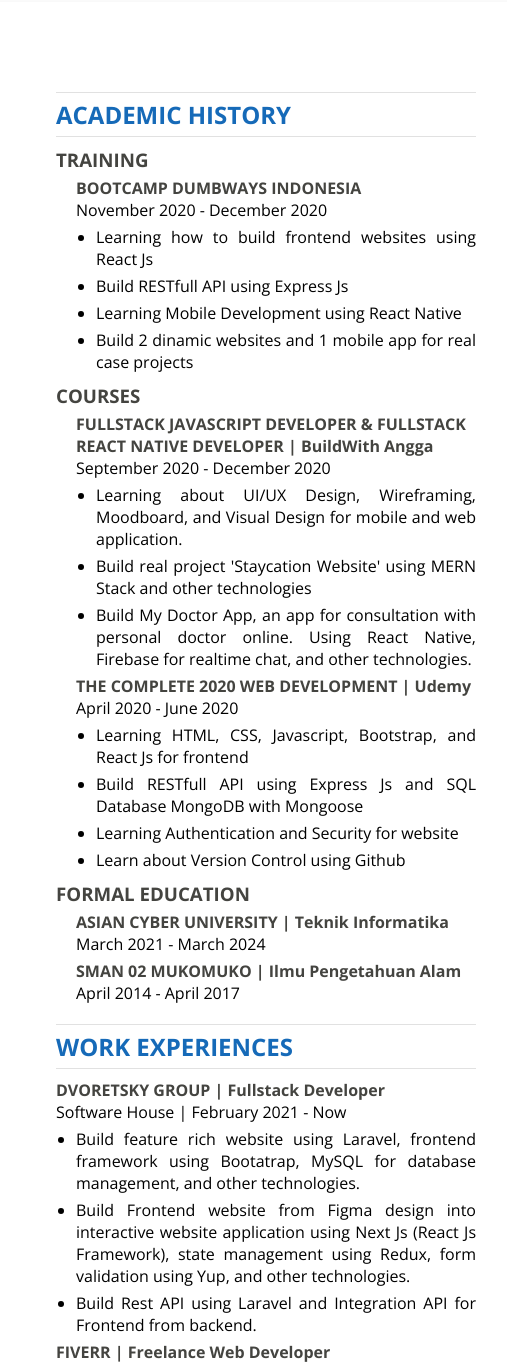
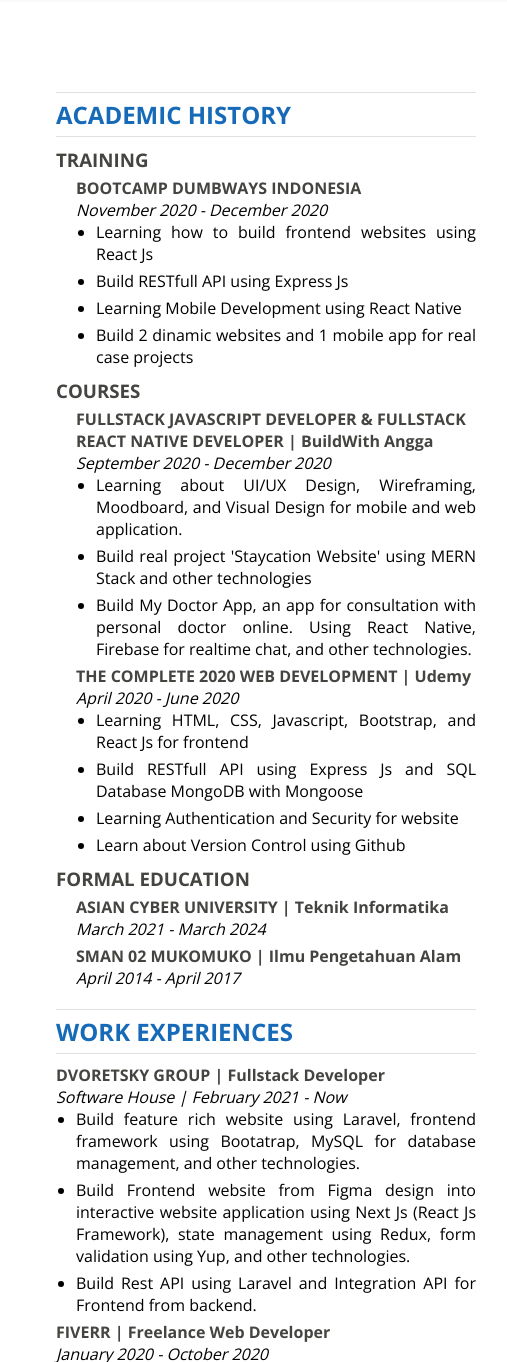
Before and after one commit to milyas26/cv, a plain HTML site: page index.html in a window 1280 px wide. Shown: the part 98-1460 px from the top of the page, 629-1136 px from the left. Drawn offline with nearby package versions, Linux system fonts and the light colour scheme.

Commit message:
initialcommit

```diff
--- a/index.html
+++ b/index.html
@@ -112,7 +112,7 @@
 
         <div class="contact">
           <h2>REACH ME AT</h2>
-          <strong>Phone Number</strong>
+          <b>Phone Number</b>
           <p>+62 822 6961 6558</p>
           <strong>Email Address</strong>
           <p>muhammadilyassaya@gmail.com</p>
@@ -178,7 +178,7 @@
             <h3>TRAINING</h3>
             <div class="bootcamp">
               <h4>BOOTCAMP DUMBWAYS INDONESIA</h4>
-              <p>November 2020 - December 2020</p>
+              <i>November 2020 - December 2020</i>
               <ul>
                 <li>
                   Learning how to build frontend websites using React Js
@@ -200,7 +200,7 @@
                 FULLSTACK JAVASCRIPT DEVELOPER & FULLSTACK REACT NATIVE
                 DEVELOPER | BuildWith Angga
               </h4>
-              <p>September 2020 - December 2020</p>
+              <em>September 2020 - December 2020</em>
               <ul>
                 <li>
                   Learning about UI/UX Design, Wireframing, Moodboard, and
@@ -220,7 +220,7 @@
 
             <div class="web_development">
               <h4>THE COMPLETE 2020 WEB DEVELOPMENT | Udemy</h4>
-              <p>April 2020 - June 2020</p>
+              <i>April 2020 - June 2020</i>
               <ul>
                 <li>
                   Learning HTML, CSS, Javascript, Bootstrap, and React Js for
@@ -240,11 +240,11 @@
             <h3>FORMAL EDUCATION</h3>
             <div class="siber_asia">
               <h4>ASIAN CYBER UNIVERSITY | Teknik Informatika</h4>
-              <p>March 2021 - March 2024</p>
+              <em>March 2021 - March 2024</em>
             </div>
             <div class="sma">
               <h4>SMAN 02 MUKOMUKO | Ilmu Pengetahuan Alam</h4>
-              <p>April 2014 - April 2017</p>
+              <i>April 2014 - April 2017</i>
             </div>
           </div>
         </div>
@@ -253,7 +253,7 @@
           <h2>WORK EXPERIENCES</h2>
           <div class="dvoretsky">
             <h4>DVORETSKY GROUP | Fullstack Developer</h4>
-            <p>Software House | February 2021 - Now</p>
+            <i>Software House | February 2021 - Now</i>
             <ul>
               <li>
                 Build feature rich website using Laravel, frontend framework
@@ -274,7 +274,7 @@
           </div>
           <div class="freelance">
             <h4>FIVERR | Freelance Web Developer</h4>
-            <p>January 2020 - October 2020</p>
+            <i>January 2020 - October 2020</i>
             <ul>
               <li>
                 Build static website like company profile, portfolio websites
--- a/styles.css
+++ b/styles.css
@@ -29,7 +29,7 @@
     margin-top: 5px;
 }
 
-p{
+p {
     margin-bottom: 5px;
     text-align: justify;
 }
@@ -41,10 +41,6 @@
 ul li {
     margin-bottom: 5px;
     text-align: justify;
-}
-
-table {
-    margin-top: 20px;
 }
 
 table, th, tr, td {
@@ -92,7 +88,6 @@
 .container .pekerjaan {
     margin-top: 0;
     font-size: 25px;
-    position: relative;
 }
 .container .location {
     margin-top: 0;
@@ -152,6 +147,6 @@
 }
 
 .container .kanan .social img:hover {
-    opacity: 1.2;
+    opacity: 1;
     padding: 20px;
 }
```
